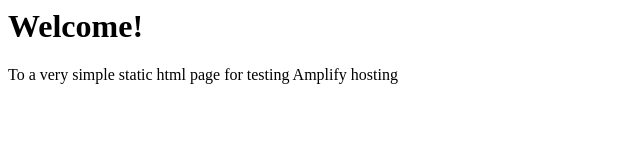
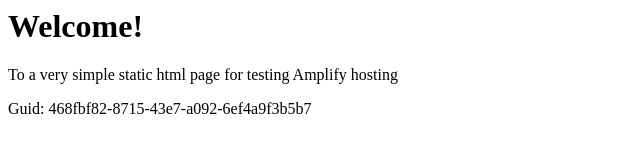
Before and after one commit to aws-aemilia-gru/Github-PR-Commit-Integration-Test-DoNotTouch-v0-preprod-sa-east-1, a website: page src/index.html in a window 1280 px wide. Shown: the whole page, without its empty margins (0-640 px from the left). Drawn offline with Linux system fonts and the light colour scheme.

Commit message:
commit from integ tests

```diff
--- a/src/index.html
+++ b/src/index.html
@@ -1,3 +1,5 @@
+
+
 <html lang="en">
 
 <head>
@@ -10,6 +12,6 @@
 <body>
     <h1>Welcome!</h1>
     <p>To a very simple static html page for testing Amplify hosting</p>
-</body>
+    <p>Guid: 468fbf82-8715-43e7-a092-6ef4a9f3b5b7</p></body>
 
 </html>
```
